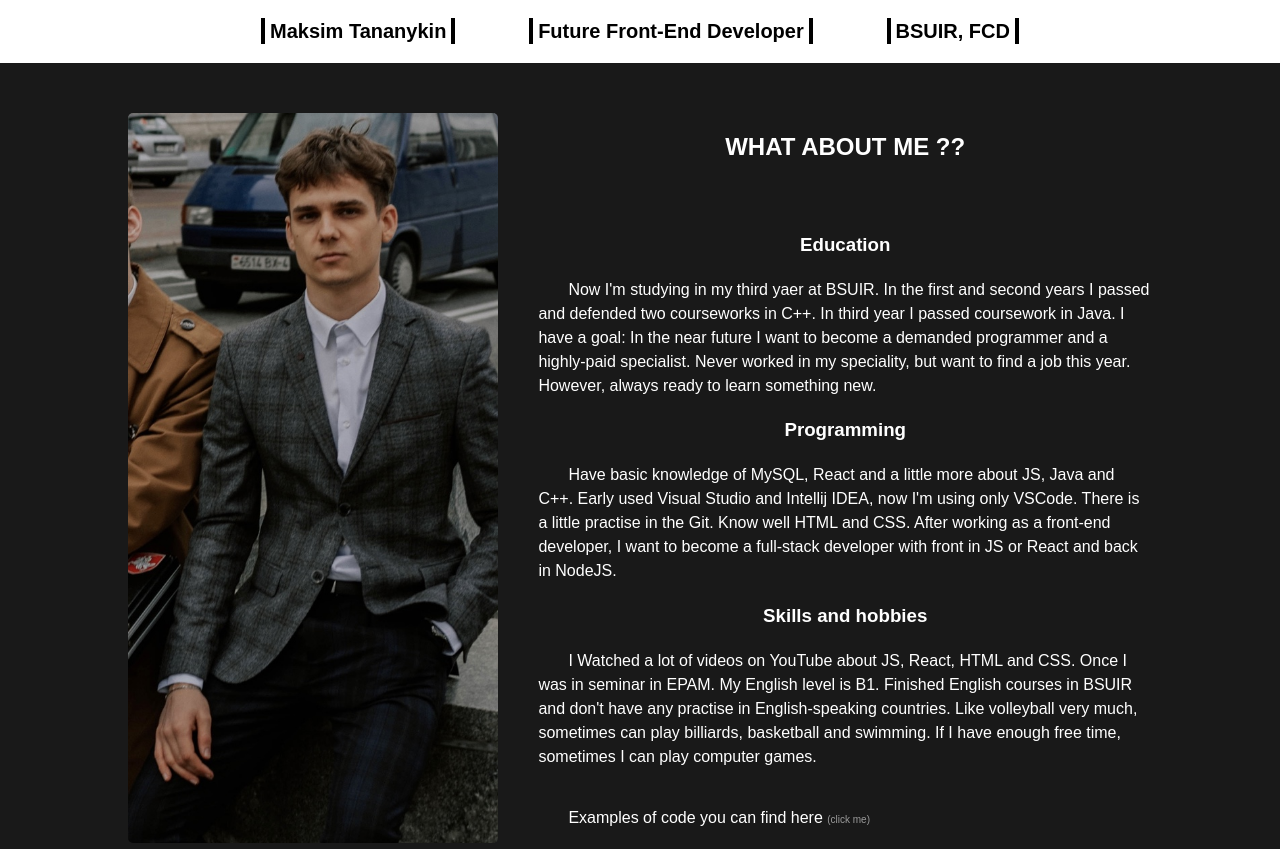
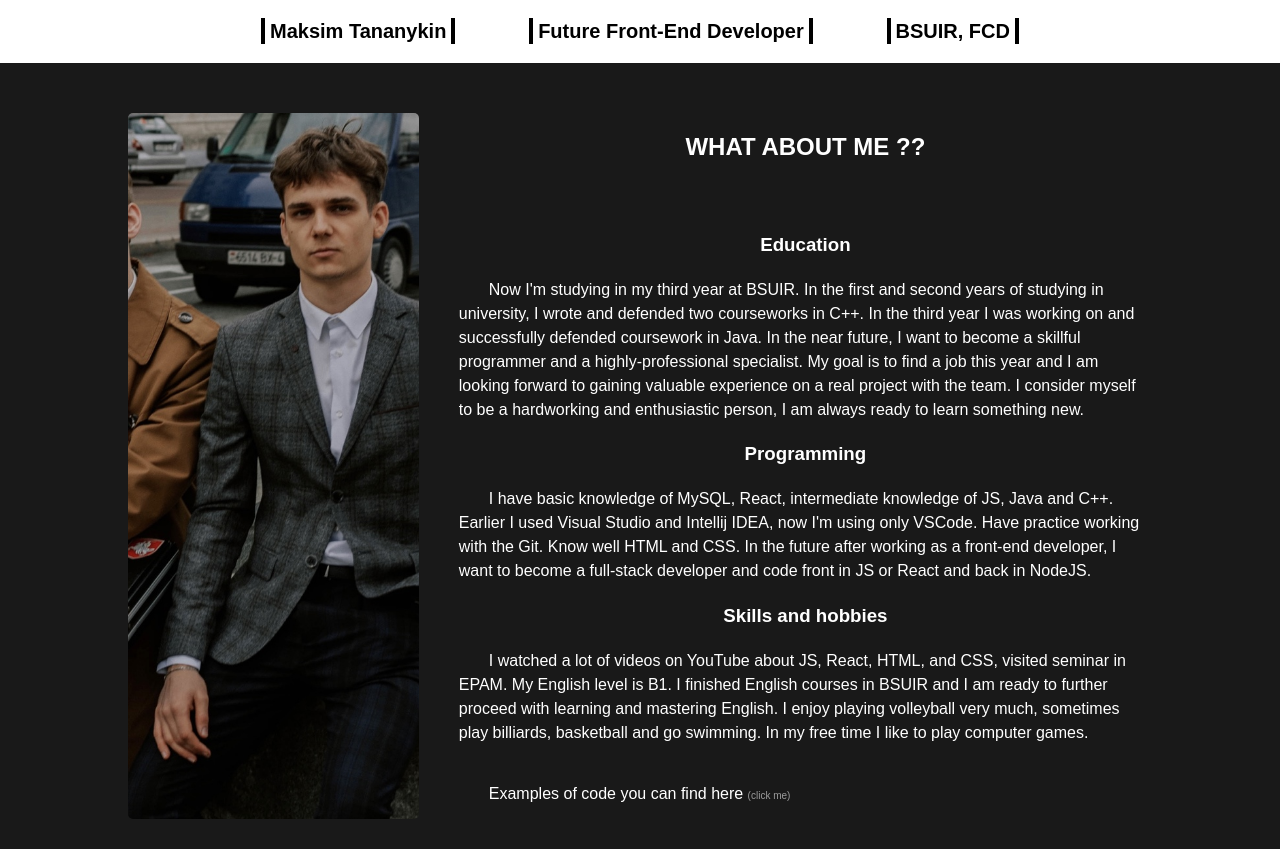
Before and after one commit to Altair20177/CV, a plain HTML site: page index.html in a window 1280 px wide. Shown: the top 849 px of the page. Drawn offline with Linux system fonts and the light colour scheme.

Commit message:
feat: update text

```diff
--- a/index.html
+++ b/index.html
@@ -24,19 +24,19 @@
                     <div class="educ">
                         <h3>Education</h3>
                         <p>
-                            Now I'm studying in my third yaer at BSUIR. In the first and second years I passed and defended two courseworks in C++. In third year I passed coursework in Java. I have a goal: In the near future I want to become a demanded programmer and a highly-paid specialist. Never worked in my speciality, but want to find a job this year. However, always ready to learn something new.
+                            Now I'm studying in my third year at BSUIR. In the first and second years of studying in university, I wrote and defended two courseworks in C++. In the third year I was working on and successfully defended coursework in Java. In the near future, I want to become a skillful programmer and a highly-professional specialist. My goal is to find a job this year and I am looking forward to gaining valuable experience on a real project with the team. I consider myself to be a hardworking and enthusiastic person, I am always ready to learn something new.
                         </p>
                     </div>
                     <div class="program">
                         <h3>Programming</h3>
                         <p>
-                            Have basic knowledge of MySQL, React and a little more about JS, Java and C++. Early used Visual Studio and Intellij IDEA, now I'm using only VSCode. There is a little practise in the Git. Know well HTML and CSS. After working as a front-end developer, I want to become a full-stack developer with front in JS or React and back in NodeJS.
+                            I have basic knowledge of MySQL, React, intermediate knowledge of JS, Java and C++. Earlier I used Visual Studio and Intellij IDEA, now I'm using only VSCode. Have practice working with the Git. Know well HTML and CSS. In the future after working as a front-end developer, I want to become a full-stack developer and code front in JS or React and back in NodeJS.
                         </p>
                     </div>
                     <div class="skills-hobbies">
                         <h3>Skills and hobbies</h3>
                         <p>
-                            I Watched a lot of videos on YouTube about JS, React, HTML and CSS. Once I was in seminar in EPAM. My English level is B1. Finished English courses in BSUIR and don't have any practise in English-speaking countries. Like volleyball very much, sometimes can play billiards, basketball and swimming. If I have enough free time, sometimes I can play computer games.
+                            I watched a lot of videos on YouTube about JS, React, HTML, and CSS, visited seminar in EPAM. My English level is B1. I finished English courses in BSUIR and I am ready to further proceed with learning and mastering English. I enjoy playing volleyball very much, sometimes play billiards, basketball and go swimming. In my free time I like to play computer games.
                         </p>
                     </div>
                 </div>
```
